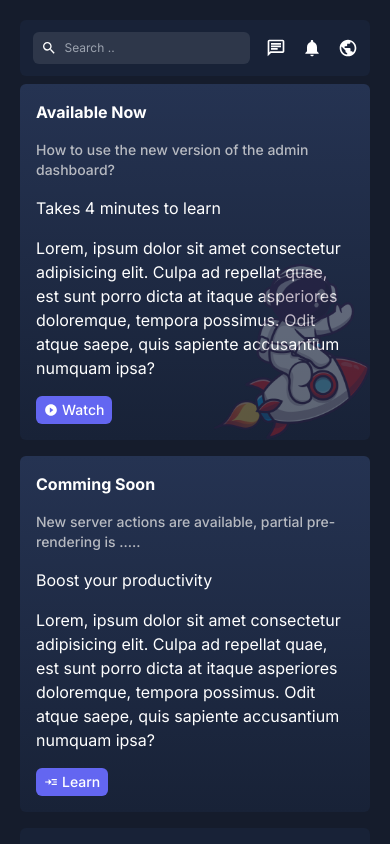
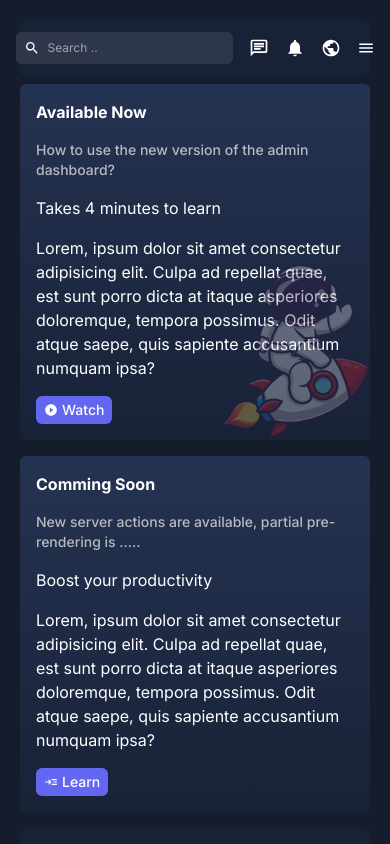
Before and after one commit to n4jari/admin, a Next.js app: page /dashboard in a window 390 px wide. Shown: the top 844 px of the page. Built offline with nearby package versions, Linux system fonts and the light colour scheme; no server answers; the database is empty.

Commit message:
added responsive sidebar

```diff
--- a/app/dashboard/layout.jsx
+++ b/app/dashboard/layout.jsx
@@ -1,14 +1,30 @@
-import React from "react";
+"use client";
 import Sidebar from "../ui/dashboard/sidebar/Sidebar";
 import Navbar from "../ui/dashboard/navbar/Navbar";
 import Footer from "../ui/dashboard/footer/Footer";
+import { MainContext } from "@/context/MainContext";
+import { useContext } from "react";
+import { MdClose } from "react-icons/md";
 
 const layout = ({ children }) => {
+  const { openMenu, setOpenMenu } = useContext(MainContext);
   return (
     <div className="flex">
-      <div className="w-1/5 bg-soft p-5 min-h-screen max-lg:w-1/4 max-md:hidden">
-        <Sidebar />
-      </div>
+      {!openMenu ? (
+        <div className="w-1/5 bg-soft p-5 min-h-screen max-lg:w-1/4 max-md:hidden">
+          <Sidebar />
+        </div>
+      ) : (
+        <div className="hidden w-2/3 bg-soft p-5 min-h-screen  max-md:block fixed z-10">
+          <p className="absolute right-5">
+            <button onClick={() => setOpenMenu((prev) => !prev)}>
+              <MdClose />
+            </button>
+          </p>
+          <Sidebar />
+        </div>
+      )}
+
       <div className="p-5 w-4/5 max-lg:w-3/4 max-md:w-full">
         <Navbar />
         {children}
--- a/app/layout.js
+++ b/app/layout.js
@@ -1,5 +1,6 @@
 import { Inter } from "next/font/google";
 import "./ui/globals.css";
+import MainProvider from "@/context/MainContext";
 
 const inter = Inter({ subsets: ["latin"] });
 
@@ -11,7 +12,9 @@ export const metadata = {
 export default function RootLayout({ children }) {
   return (
     <html lang="en">
-      <body className={inter.className}>{children}</body>
+      <body className={inter.className}>
+        <MainProvider>{children}</MainProvider>
+      </body>
     </html>
   );
 }
--- a/app/ui/dashboard/navbar/Navbar.jsx
+++ b/app/ui/dashboard/navbar/Navbar.jsx
@@ -1,7 +1,10 @@
 "use client";
 
+import { MainContext } from "@/context/MainContext";
 import { usePathname } from "next/navigation";
+import { useContext } from "react";
 import {
+  MdMenu,
   MdNotifications,
   MdOutlineChat,
   MdPublic,
@@ -9,12 +12,13 @@ import {
 } from "react-icons/md";
 
 const Navbar = () => {
+  const { setOpenMenu } = useContext(MainContext);
+
   const pathname = usePathname();
+
   return (
     <div className="flex justify-between bg-soft rounded-md px-5 py-3 items-center mb-2 max-sm:justify-center">
-      <div className="uppercase max-sm:hidden">
-        {pathname.split("/").pop()}
-      </div>
+      <div className="uppercase max-sm:hidden">{pathname.split("/").pop()}</div>
       <div className="flex items-center gap-4">
         <div className="flex items-center gap-1 rounded-md px-2 py-1 bg-active-sidebar">
           <MdSearch />
@@ -29,6 +33,12 @@ const Navbar = () => {
           <MdNotifications size={20} />
           <MdPublic size={20} />
         </div>
+        <button
+          className=" hidden max-md:block border-none"
+          onClick={() => setOpenMenu((prev) => !prev)}
+        >
+          <MdMenu fontSize="large" />
+        </button>
       </div>
     </div>
   );
--- a/app/ui/dashboard/notices/Notices.jsx
+++ b/app/ui/dashboard/notices/Notices.jsx
@@ -1,5 +1,6 @@
 import Image from "next/image";
 import { MdPlayCircleFilled, MdReadMore } from "react-icons/md";
+
 
 const Notices = ({ position }) => {
   return (
--- a/app/ui/dashboard/transactions/LatestTransactions.jsx
+++ b/app/ui/dashboard/transactions/LatestTransactions.jsx
@@ -2,7 +2,7 @@ import { fetchTransactions } from "@/app/lib/data";
 import Image from "next/image";
 
 const LatestTransactions = async () => {
-  const { transactions } = await fetchTransactions();
+  const { transactions } = await fetchTransactions("", 1);
   return (
     <div className="bg-soft rounded-md p-5 max-sm:text-sm">
       <h2 className="text-soft font-light mb-4">Latest Transactions</h2>
--- /dev/null
+++ b/context/MainContext.jsx
@@ -0,0 +1,15 @@
+"use client";
+import { createContext, useState } from "react";
+
+export const MainContext = createContext();
+
+const MainProvider = ({ children }) => {
+  const [openMenu, setOpenMenu] = useState(false);
+
+  return (
+    <MainContext.Provider value={{ openMenu, setOpenMenu }}>
+      {children}
+    </MainContext.Provider>
+  );
+};
+export default MainProvider;
```
